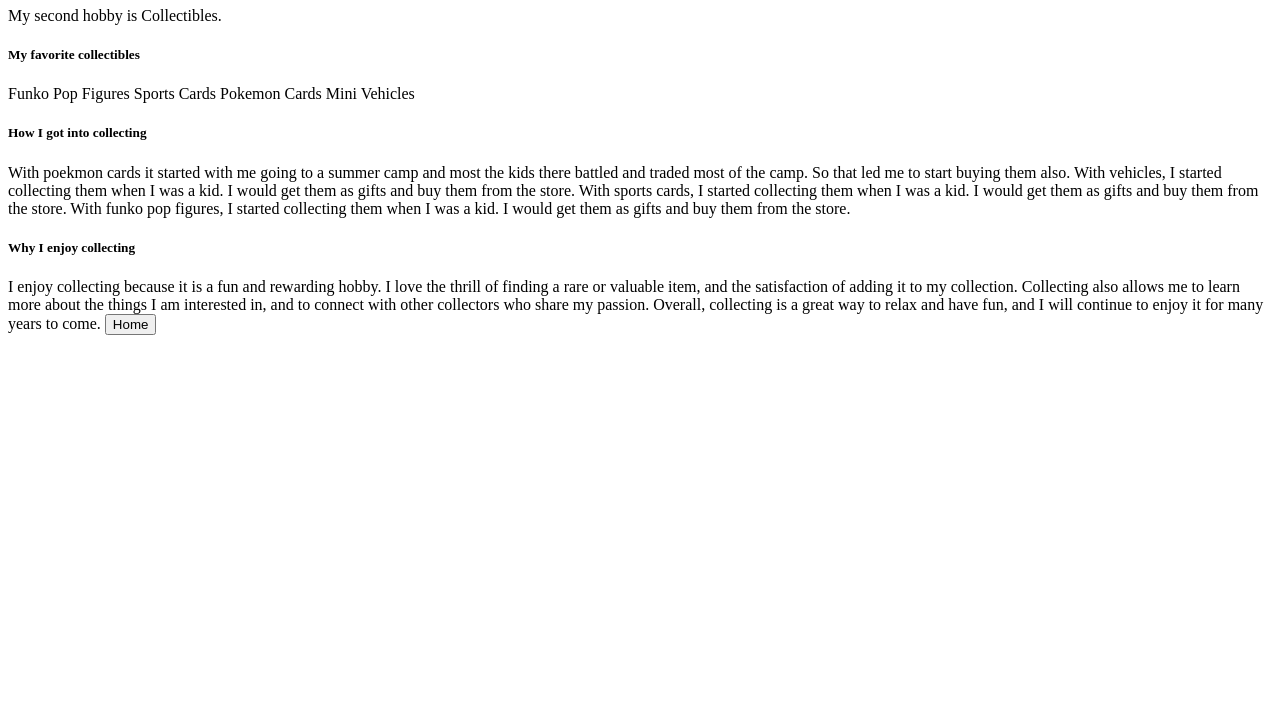
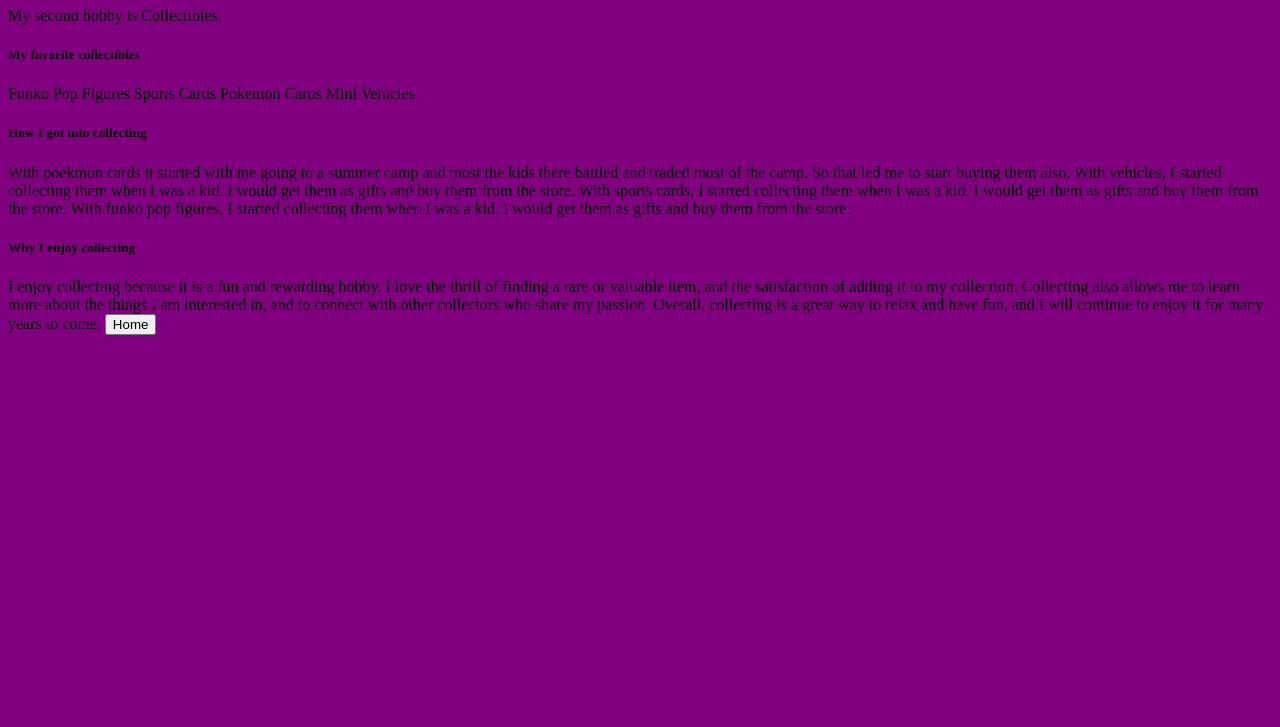
Before and after one commit to 02Chi/Mywebsite, a plain HTML site: page hobby2.html in a window 1280 px wide. Shown: the part 73-800 px from the top of the page. Drawn offline with Linux system fonts and the light colour scheme.

Commit message:
Update hobby2.html

```diff
--- a/hobby2.html
+++ b/hobby2.html
@@ -1,6 +1,6 @@
 <!doctype HTML>
 <HTML>
-    <BODY>
+    <BODY style="background-color: purple;">
         <H1>Hobby2</H1>
         My second hobby is Collectibles.
         <H5>My favorite collectibles</H5>
```
